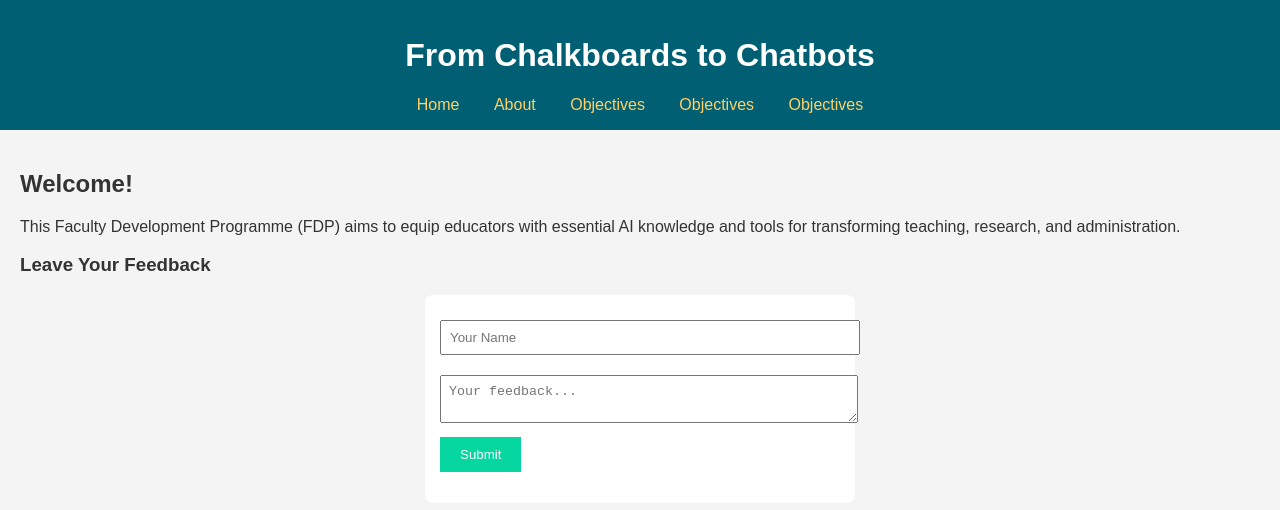
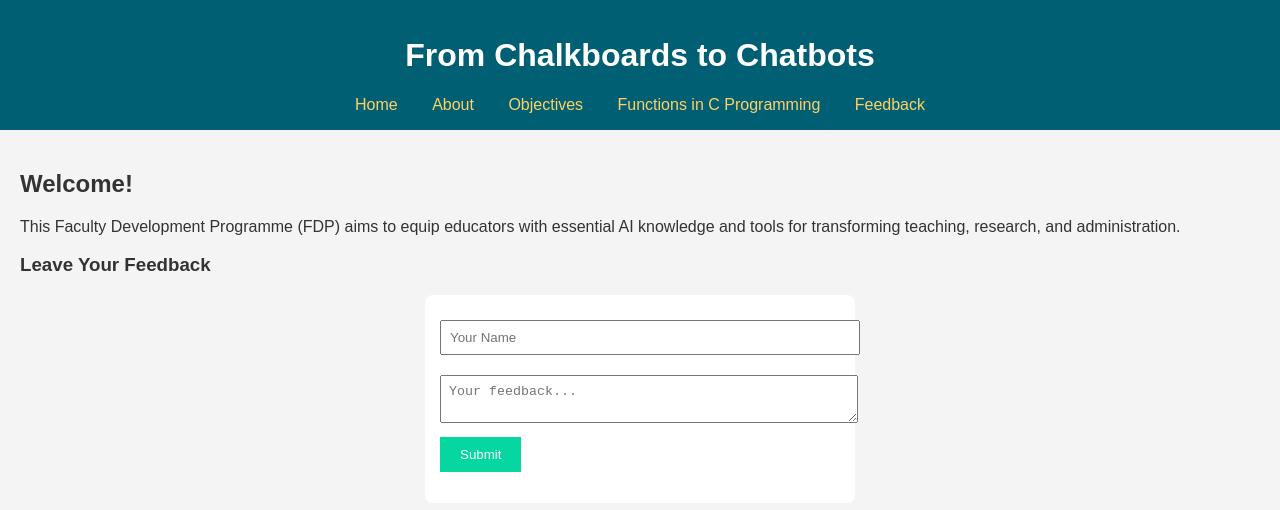
Before and after one commit to KMandeep90/kmandeep90.github.io, a plain HTML site: page index.html in a window 1280 px wide. Drawn offline with Linux system fonts and the light colour scheme.

Commit message:
Update index.html

```diff
--- a/index.html
+++ b/index.html
@@ -11,8 +11,8 @@
       <a href="index.html">Home</a>
       <a href="about.html">About</a>
       <a href="objectives.html">Objectives</a>
-      <a href="function.html">Objectives</a>
-      <a href="feedback.html">Objectives</a>
+      <a href="function.html">Functions in C Programming</a>
+      <a href="#feedback">Feedback</a>
     </nav>
   </header>
 
```
